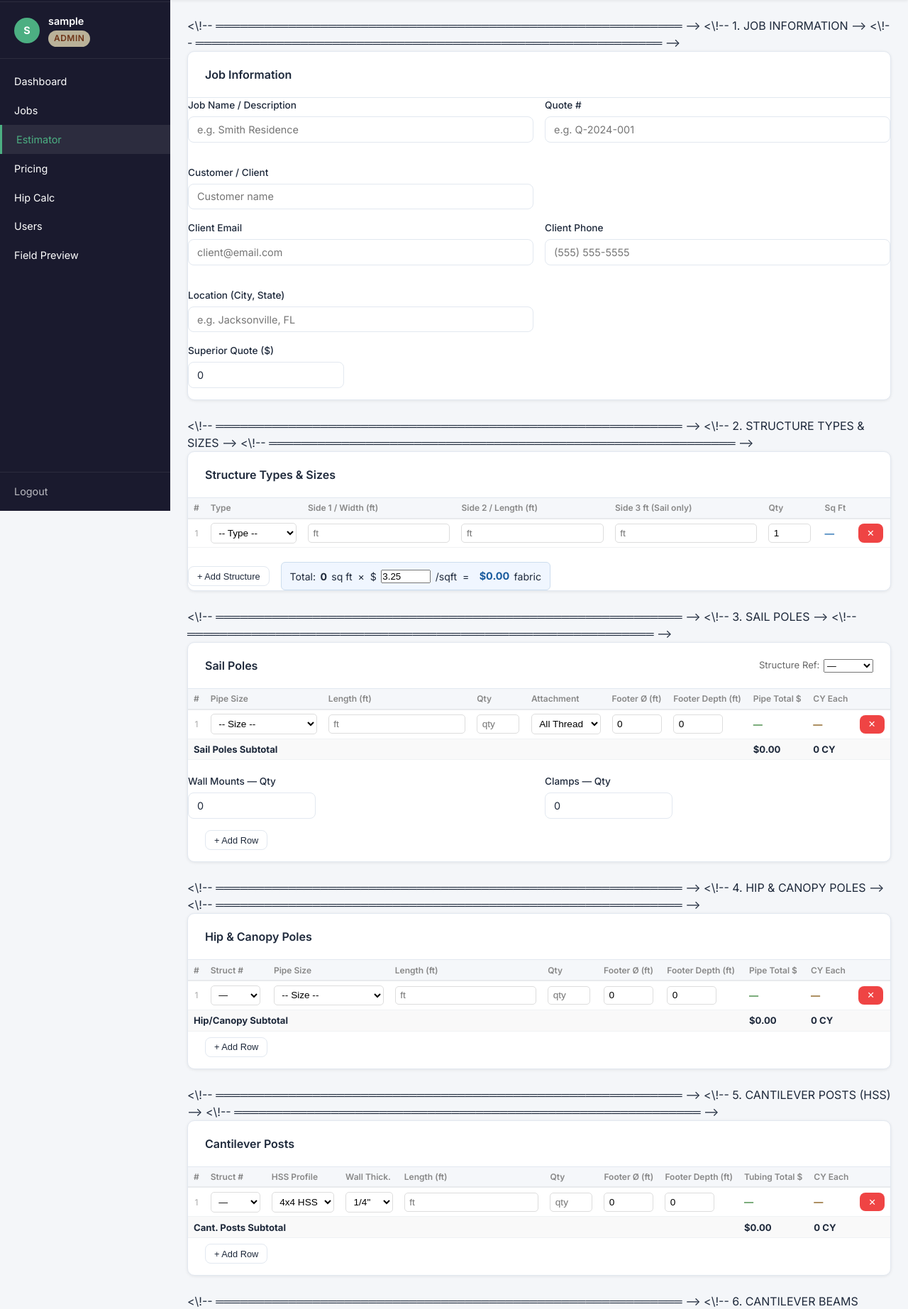
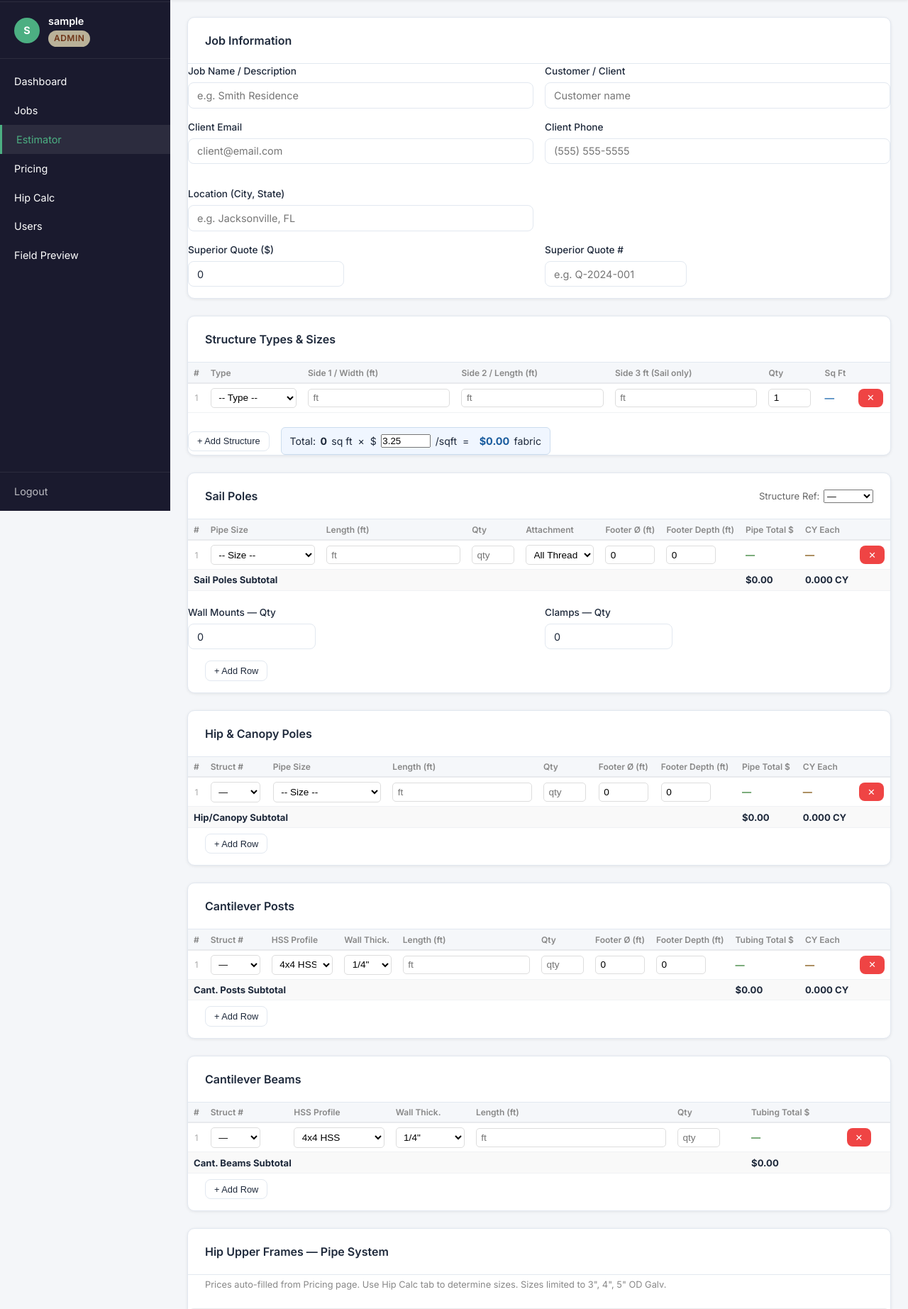
Before and after one commit to jrehberg013/shade-america-portal, a Flask app: page /estimator in a window 1280 px wide. Shown: the part 80-1925 px from the top of the page at 71% size. Run offline with Flask 3, Linux system fonts and the light colour scheme; the visitor is signed in with stand-in values (Sample User, id 1); data comes from the database, SQL or seed files in the repository; some libraries are stand-ins or nearby versions.

Commit message:
Estimator: fix HTML/JS escaping, auto first frames, Superior Quote # field

```diff
--- a/templates/estimator.html
+++ b/templates/estimator.html
@@ -41,19 +41,15 @@
 
 <form method="POST" action="{{ url_for('calculate') }}" id="estimatorForm">
 
-<\!-- ══════════════════════════════════════════════════════════ -->
-<\!-- 1. JOB INFORMATION                                        -->
-<\!-- ══════════════════════════════════════════════════════════ -->
+<!-- ══════════════════════════════════════════════════════════ -->
+<!-- 1. JOB INFORMATION                                        -->
+<!-- ══════════════════════════════════════════════════════════ -->
 <div class="card">
   <div class="card-header"><h3>Job Information</h3></div>
   <div class="form-row">
     <div class="form-group">
       <label>Job Name / Description</label>
       <input type="text" name="job_name" placeholder="e.g. Smith Residence">
-    </div>
-    <div class="form-group">
-      <label>Quote #</label>
-      <input type="text" name="quote_num" placeholder="e.g. Q-2024-001">
     </div>
     <div class="form-group">
       <label>Customer / Client</label>
@@ -79,12 +75,16 @@
       <label>Superior Quote ($)</label>
       <input type="number" name="superior_amount" value="0" min="0" step="0.01">
     </div>
+    <div class="form-group" style="max-width:200px">
+      <label>Superior Quote #</label>
+      <input type="text" name="quote_num" placeholder="e.g. Q-2024-001">
+    </div>
   </div>
 </div>
 
-<\!-- ══════════════════════════════════════════════════════════ -->
-<\!-- 2. STRUCTURE TYPES & SIZES                                -->
-<\!-- ══════════════════════════════════════════════════════════ -->
+<!-- ══════════════════════════════════════════════════════════ -->
+<!-- 2. STRUCTURE TYPES & SIZES                                -->
+<!-- ══════════════════════════════════════════════════════════ -->
 <div class="card">
   <div class="card-header"><h3>Structure Types &amp; Sizes</h3></div>
   <div class="est-table-wrap">
@@ -127,9 +127,9 @@
   <input type="hidden" name="struct_count" id="struct_count" value="1">
 </div>
 
-<\!-- ══════════════════════════════════════════════════════════ -->
-<\!-- 3. SAIL POLES                                             -->
-<\!-- ══════════════════════════════════════════════════════════ -->
+<!-- ══════════════════════════════════════════════════════════ -->
+<!-- 3. SAIL POLES                                             -->
+<!-- ══════════════════════════════════════════════════════════ -->
 <div class="card">
   <div class="card-header">
     <h3>Sail Poles</h3>
@@ -188,9 +188,9 @@
   <input type="hidden" name="sail_count" id="sail_count" value="1">
 </div>
 
-<\!-- ══════════════════════════════════════════════════════════ -->
-<\!-- 4. HIP & CANOPY POLES                                     -->
-<\!-- ══════════════════════════════════════════════════════════ -->
+<!-- ══════════════════════════════════════════════════════════ -->
+<!-- 4. HIP & CANOPY POLES                                     -->
+<!-- ══════════════════════════════════════════════════════════ -->
 <div class="card">
   <div class="card-header">
     <h3>Hip &amp; Canopy Poles</h3>
@@ -235,9 +235,9 @@
   <input type="hidden" name="hip_count" id="hip_count" value="1">
 </div>
 
-<\!-- ══════════════════════════════════════════════════════════ -->
-<\!-- 5. CANTILEVER POSTS (HSS)                                 -->
-<\!-- ══════════════════════════════════════════════════════════ -->
+<!-- ══════════════════════════════════════════════════════════ -->
+<!-- 5. CANTILEVER POSTS (HSS)                                 -->
+<!-- ══════════════════════════════════════════════════════════ -->
 <div class="card">
   <div class="card-header">
     <h3>Cantilever Posts</h3>
@@ -284,9 +284,9 @@
   <input type="hidden" name="cpost_count" id="cpost_count" value="1">
 </div>
 
-<\!-- ══════════════════════════════════════════════════════════ -->
-<\!-- 6. CANTILEVER BEAMS (HSS)                                 -->
-<\!-- ══════════════════════════════════════════════════════════ -->
+<!-- ══════════════════════════════════════════════════════════ -->
+<!-- 6. CANTILEVER BEAMS (HSS)                                 -->
+<!-- ══════════════════════════════════════════════════════════ -->
 <div class="card">
   <div class="card-header">
     <h3>Cantilever Beams</h3>
@@ -328,9 +328,9 @@
   <input type="hidden" name="cbeam_count" id="cbeam_count" value="1">
 </div>
 
-<\!-- ══════════════════════════════════════════════════════════ -->
-<\!-- 7. HIP UPPER FRAMES — Pipe System (dynamic)               -->
-<\!-- ══════════════════════════════════════════════════════════ -->
+<!-- ══════════════════════════════════════════════════════════ -->
+<!-- 7. HIP UPPER FRAMES — Pipe System (dynamic)               -->
+<!-- ══════════════════════════════════════════════════════════ -->
 <div class="card">
   <div class="card-header"><h3>Hip Upper Frames — Pipe System</h3></div>
   <div class="est-section-hint">Prices auto-filled from Pricing page. Use Hip Calc tab to determine sizes. Sizes limited to 3", 4", 5" OD Galv.</div>
@@ -339,9 +339,9 @@
   <input type="hidden" name="hf_frame_count" id="hf_frame_count" value="0">
 </div>
 
-<\!-- ══════════════════════════════════════════════════════════ -->
-<\!-- 8. CANTILEVER UPPER FRAMES — Pipe System (dynamic)        -->
-<\!-- ══════════════════════════════════════════════════════════ -->
+<!-- ══════════════════════════════════════════════════════════ -->
+<!-- 8. CANTILEVER UPPER FRAMES — Pipe System (dynamic)        -->
+<!-- ══════════════════════════════════════════════════════════ -->
 <div class="card">
   <div class="card-header"><h3>Cantilever Upper Frames — Pipe System</h3></div>
   <div class="est-section-hint">Prices auto-filled from Pricing page.</div>
@@ -350,9 +350,9 @@
   <input type="hidden" name="cf_frame_count" id="cf_frame_count" value="0">
 </div>
 
-<\!-- ══════════════════════════════════════════════════════════ -->
-<\!-- 9. CANOPY / CANTILEVER PURLIN SYSTEM (dynamic)            -->
-<\!-- ══════════════════════════════════════════════════════════ -->
+<!-- ══════════════════════════════════════════════════════════ -->
+<!-- 9. CANOPY / CANTILEVER PURLIN SYSTEM (dynamic)            -->
+<!-- ══════════════════════════════════════════════════════════ -->
 <div class="card">
   <div class="card-header"><h3>Canopy / Cantilever Purlin System</h3></div>
   <div class="est-section-hint">Enter per-dome quantities. Dome count multiplies all components. Tubing is 1.9" Steel only.</div>
@@ -361,9 +361,9 @@
   <input type="hidden" name="pf_frame_count" id="pf_frame_count" value="0">
 </div>
 
-<\!-- ══════════════════════════════════════════════════════════ -->
-<\!-- 10. TRAVEL & FUEL                                         -->
-<\!-- ══════════════════════════════════════════════════════════ -->
+<!-- ══════════════════════════════════════════════════════════ -->
+<!-- 10. TRAVEL & FUEL                                         -->
+<!-- ══════════════════════════════════════════════════════════ -->
 <div class="card">
   <div class="card-header"><h3>Travel &amp; Fuel</h3></div>
   <div class="form-row" style="align-items:flex-end">
@@ -395,9 +395,9 @@
   </div>
 </div>
 
-<\!-- ══════════════════════════════════════════════════════════ -->
-<\!-- 11. CREW & LABOR                                          -->
-<\!-- ══════════════════════════════════════════════════════════ -->
+<!-- ══════════════════════════════════════════════════════════ -->
+<!-- 11. CREW & LABOR                                          -->
+<!-- ══════════════════════════════════════════════════════════ -->
 <div class="card">
   <div class="card-header"><h3>Crew &amp; Labor</h3></div>
   <div class="est-section-hint">Daily crew cost is pulled from Pricing page rates.</div>
@@ -415,9 +415,9 @@
   </div>
 </div>
 
-<\!-- ══════════════════════════════════════════════════════════ -->
-<\!-- 12. OTHER COSTS                                           -->
-<\!-- ══════════════════════════════════════════════════════════ -->
+<!-- ══════════════════════════════════════════════════════════ -->
+<!-- 12. OTHER COSTS                                           -->
+<!-- ══════════════════════════════════════════════════════════ -->
 <div class="card">
   <div class="card-header"><h3>Materials &amp; Other Costs</h3></div>
   <div class="form-row">
@@ -454,9 +454,9 @@
   </div>
 </div>
 
-<\!-- ══════════════════════════════════════════════════════════ -->
-<\!-- 13. ESTIMATE SUMMARY & MARKUP                             -->
-<\!-- ══════════════════════════════════════════════════════════ -->
+<!-- ══════════════════════════════════════════════════════════ -->
+<!-- 13. ESTIMATE SUMMARY & MARKUP                             -->
+<!-- ══════════════════════════════════════════════════════════ -->
 <div class="card summary-card">
   <div class="card-header"><h3>Estimate Summary</h3></div>
   <div class="summary-grid">
@@ -565,7 +565,7 @@ let sectionTotals = {sail:{steel:0,cy:0,welds:0}, hip:{steel:0,cy:0},
 ═══════════════════════════════════════════════════════ */
 function applyLocationMiles(city) {
     const mi = LOCATION_MILES[city];
-    if (mi \!== undefined) {
+    if (mi !== undefined) {
         document.getElementById('miles_input').value = mi;
         estUpdateAll();
     }
@@ -575,15 +575,15 @@ function applyLocationMiles(city) {
    PRICING HELPERS
 ═══════════════════════════════════════════════════════ */
 function getPipeCostPerPole(size, lengthFt) {
-    if (\!size || \!lengthFt) return 0;
+    if (!size || !lengthFt) return 0;
     const len = parseFloat(lengthFt) || 0;
     if (len <= 0) return 0;
     let best = null;
     for (const [key, price] of Object.entries(PRICING)) {
-        if (\!price || price <= 0) continue;
-        if (\!key.startsWith(size + ' ')) continue;
+        if (!price || price <= 0) continue;
+        if (!key.startsWith(size + ' ')) continue;
         const m = key.match(/(\d+)ft$/);
-        if (\!m) continue;
+        if (!m) continue;
         const stickLen = parseInt(m[1]);
         const cost = Math.ceil(len / stickLen) * price;
         if (best === null || cost < best) best = cost;
@@ -594,12 +594,12 @@ function getPipeCostPerPole(size, lengthFt) {
 function getCYperPole(footerDia, footerDepth) {
     const d = parseFloat(footerDia) || 0;
     const h = parseFloat(footerDepth) || 0;
-    if (\!d || \!h) return 0;
+    if (!d || !h) return 0;
     return Math.PI * Math.pow(d / 2, 2) * h / 27;
 }
 
 function getPowderRate(size) {
-    if (\!size) return 0;
+    if (!size) return 0;
     if (/^\d+x\d+ HSS/.test(size)) {
         const profile = size.split(' ').slice(0,2).join(' ');
         return PRICING[profile] || 0;
@@ -959,7 +959,7 @@ function estAddPurlinFrame() {
 
 function removeFrameBlock(blockId, countId) {
     const el = document.getElementById(blockId);
-    if (\!el) return;
+    if (!el) return;
     const container = el.parentElement;
     el.remove();
     if (container) updateFrameCount(countId, container.children.length);
@@ -979,12 +979,12 @@ function estCountRows(containerId) {
     return tb ? tb.querySelectorAll('.est-row,.struct-row').length : 0;
 }
 function estUpdateCount(prefix, containerId) {
-    const tb = document.getElementById(containerId); if (\!tb) return;
+    const tb = document.getElementById(containerId); if (!tb) return;
     const inp = document.getElementById(prefix + '_count');
     if (inp) inp.value = tb.querySelectorAll('.est-row,.struct-row').length;
 }
 function estRenumber(containerId) {
-    const tb = document.getElementById(containerId); if (\!tb) return;
+    const tb = document.getElementById(containerId); if (!tb) return;
     tb.querySelectorAll('.row-num').forEach((el, i) => { el.textContent = i + 1; });
 }
 
@@ -1037,7 +1037,7 @@ function estUpdateAll() {
 }
 
 function estCalcPoleSection(prefix, hasAttach, hasFooters) {
-    const tbody = document.getElementById(prefix + 'Rows'); if (\!tbody) return;
+    const tbody = document.getElementById(prefix + 'Rows'); if (!tbody) return;
     let steel=0, cy=0, welds=0;
     tbody.querySelectorAll('.est-row').forEach(row => {
         const size   = row.querySelector(`select[name^="${prefix}_size_"]`)?.value || '';
@@ -1061,7 +1061,7 @@ function estCalcPoleSection(prefix, hasAttach, hasFooters) {
 }
 
 function estCalcHSSSection(prefix, hasFooters) {
-    const tbody = document.getElementById(prefix + 'Rows'); if (\!tbody) return;
+    const tbody = document.getElementById(prefix + 'Rows'); if (!tbody) return;
     let steel=0, cy=0, qty_total=0;
     tbody.querySelectorAll('.est-row').forEach(row => {
         const profile = row.querySelector(`select[name^="${prefix}_profile_"]`)?.value || '';
@@ -1167,7 +1167,7 @@ function estUpdateSummary(totalSqft, fabricCost) {
 
     let powderCost = 0;
     ['sail','hip'].forEach(prefix => {
-        const tbody = document.getElementById(prefix+'Rows'); if (\!tbody) return;
+        const tbody = document.getElementById(prefix+'Rows'); if (!tbody) return;
         tbody.querySelectorAll('.est-row').forEach(row => {
             const size = row.querySelector(`select[name^="${prefix}_size_"]`)?.value || '';
             const len  = parseFloat(row.querySelector(`input[name^="${prefix}_len_"]`)?.value) || 0;
@@ -1176,7 +1176,7 @@ function estUpdateSummary(totalSqft, fabricCost) {
         });
     });
     ['cpost','cbeam'].forEach(prefix => {
-        const tbody = document.getElementById(prefix+'Rows'); if (\!tbody) return;
+        const tbody = document.getElementById(prefix+'Rows'); if (!tbody) return;
         tbody.querySelectorAll('.est-row').forEach(row => {
             const profile = row.querySelector(`select[name^="${prefix}_profile_"]`)?.value || '';
             const wall    = row.querySelector(`select[name^="${prefix}_wall_"]`)?.value   || '';
@@ -1248,6 +1248,10 @@ document.addEventListener('DOMContentLoaded', () => {
     const form = document.getElementById('estimatorForm');
     form.addEventListener('input',  estUpdateAll);
     form.addEventListener('change', estUpdateAll);
+    // Auto-populate first frame for dynamic sections
+    estAddHipFrame();
+    estAddCantFrame();
+    estAddPurlinFrame();
     estUpdateAll();
 });
 </script>
```
Also changed, not shown: 1 other file.
